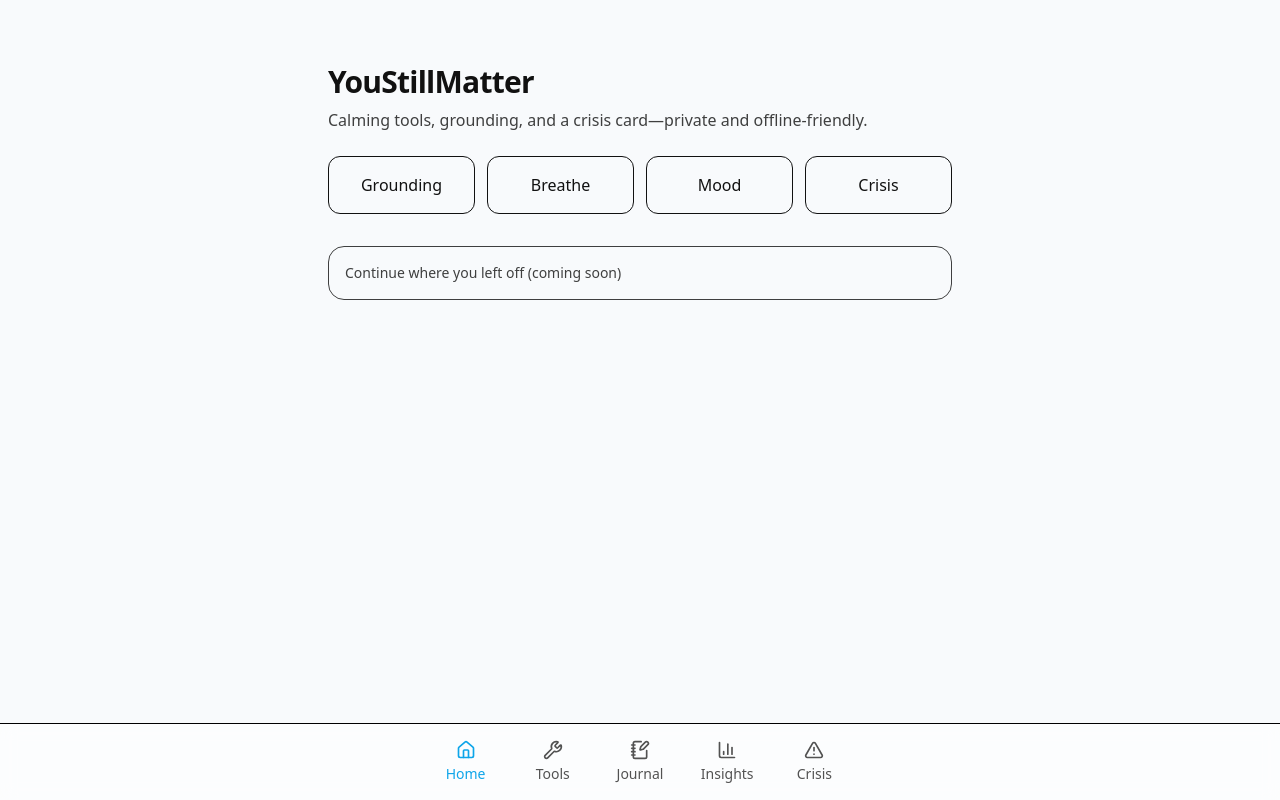
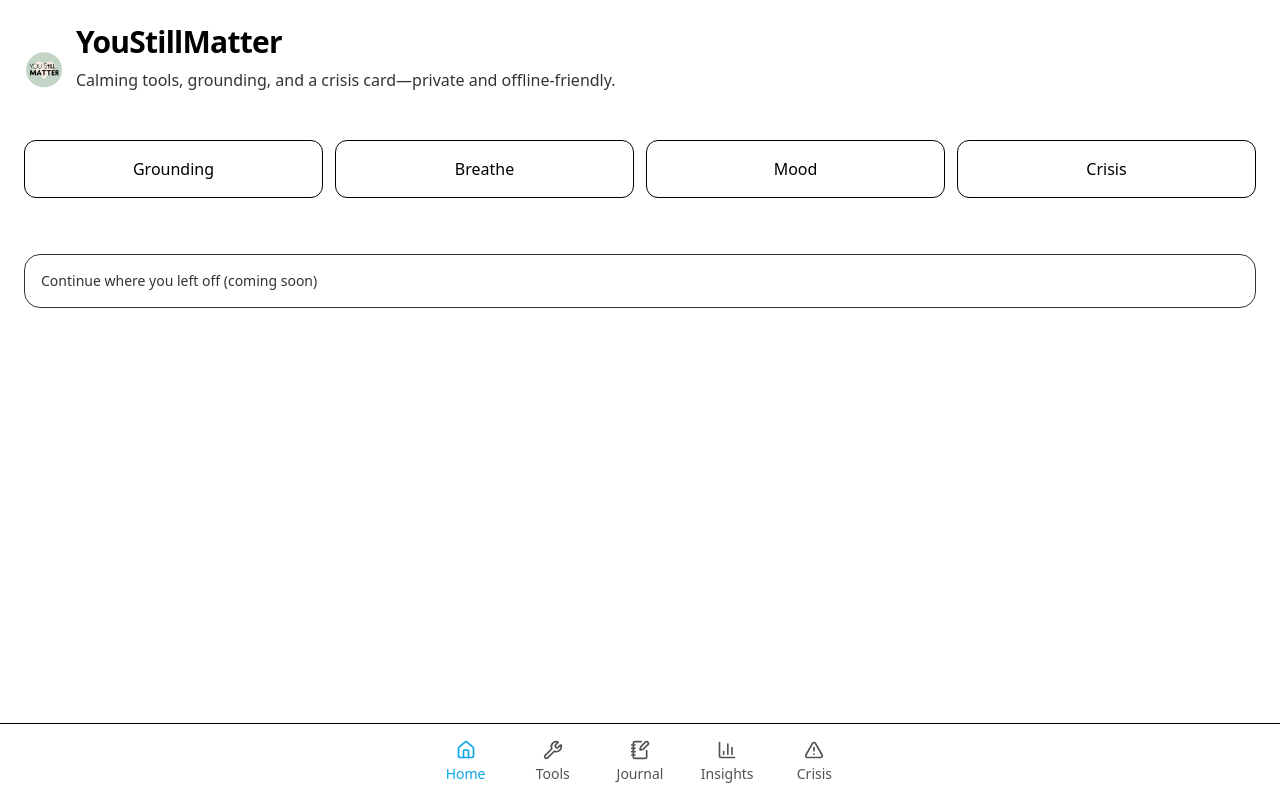
Before and after one commit to scottymker/ysm-app, a Next.js app: page / in a window 1280 px wide. Built offline with nearby package versions, Linux system fonts and the light colour scheme.

Commit message:
chore(ui): show logo on real Home (/)

```diff
--- a/src/app/page.tsx
+++ b/src/app/page.tsx
@@ -2,14 +2,22 @@ import HomeGreeting from "@/components/HomeGreeting";
 import QuickActions from "@/components/QuickActions";
 import ContinueCard from "@/components/ContinueCard";
 
-export default function HomePage(){
+export default function HomePage() {
   return (
-    <main className="min-h-screen bg-[var(--surface-light)] text-[var(--color-ink)] dark:bg-[var(--surface-dark)] dark:text-white">
-      <div className="mx-auto max-w-2xl p-6 py-16">
+    <main className="min-h-screen bg-surface-light text-ink flex flex-col gap-6 p-6">
+      <div className="flex items-center gap-3">
+        <img
+          src="/logo.png"
+          alt=""
+          width="40"
+          height="40"
+          className="rounded-full"
+        />
         <HomeGreeting />
-        <QuickActions />
-        <ContinueCard />
       </div>
+
+      <QuickActions />
+      <ContinueCard />
     </main>
   );
 }
```
